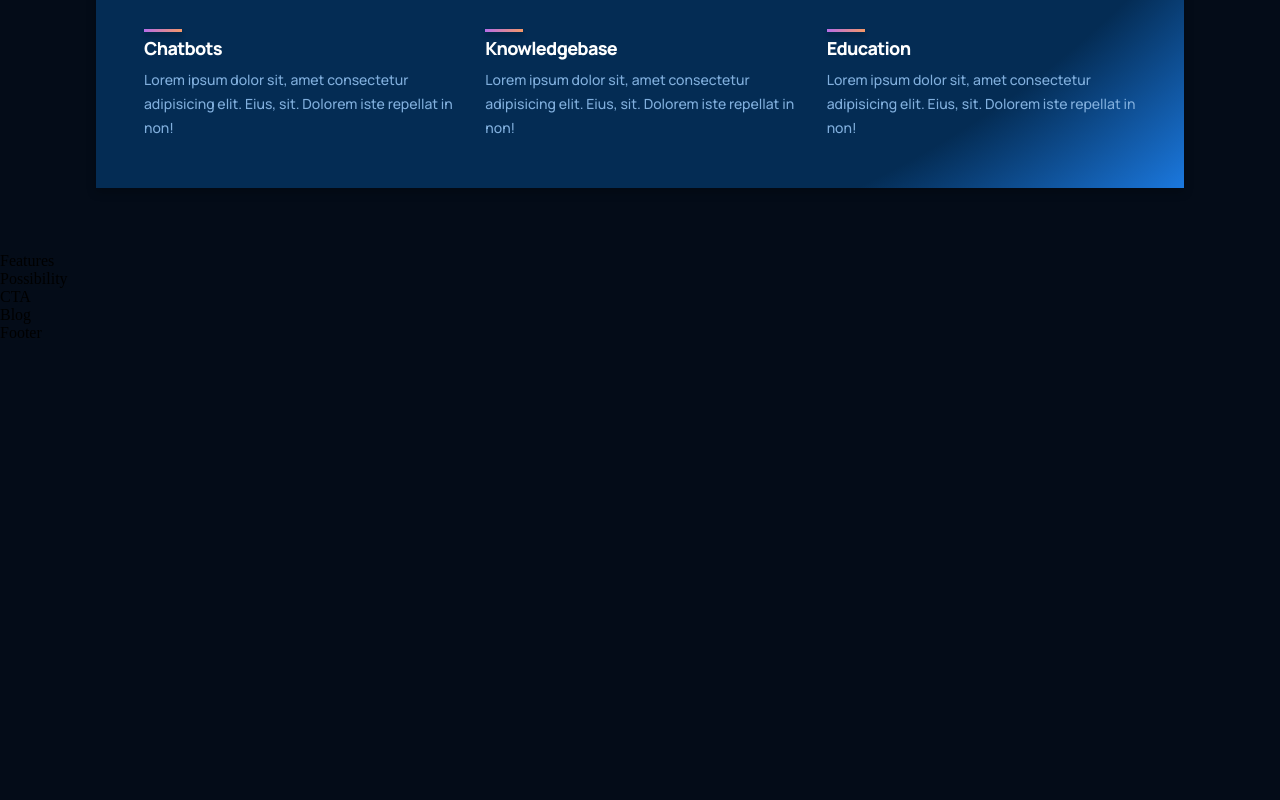
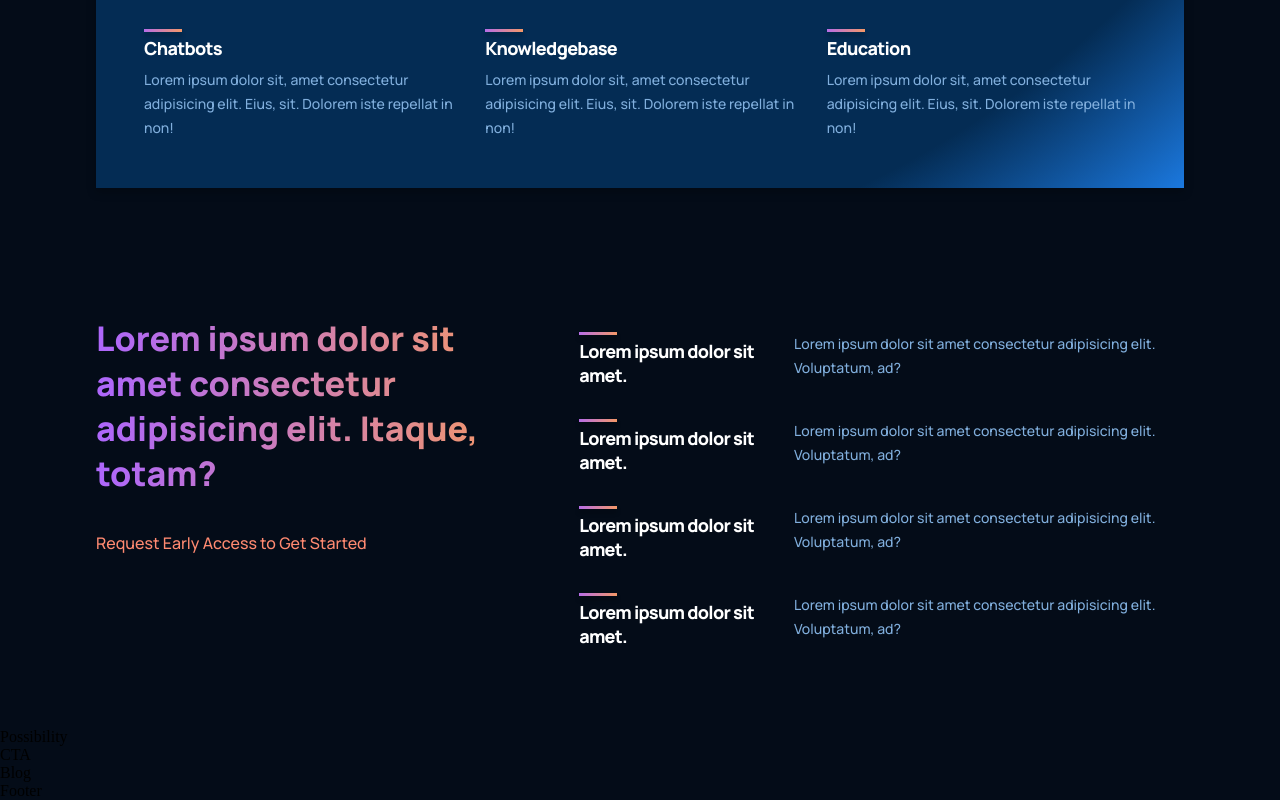
Before and after one commit to hgoncerz/ui-ux-react, a React (Create React App) app: page / in a window 1280 px wide. Shown: the part 1365-2165 px from the top of the page. Before the commit the page ends 1707 px from the top, so only its background shows below. Built offline with nearby package versions, Linux system fonts and the light colour scheme.

Commit message:
add features component and and style

```diff
--- a/src/containers/features/Features.jsx
+++ b/src/containers/features/Features.jsx
@@ -1,8 +1,47 @@
 import React from "react";
+import Feature from "../../components/feature/Feature";
 import "./features.css";
 
+const featuresData = [
+  {
+    title: "Lorem ipsum dolor sit amet.",
+    text: "Lorem ipsum dolor sit amet consectetur adipisicing elit. Voluptatum, ad?",
+  },
+  {
+    title: "Lorem ipsum dolor sit amet.",
+    text: "Lorem ipsum dolor sit amet consectetur adipisicing elit. Voluptatum, ad?",
+  },
+  {
+    title: "Lorem ipsum dolor sit amet.",
+    text: "Lorem ipsum dolor sit amet consectetur adipisicing elit. Voluptatum, ad?",
+  },
+  {
+    title: "Lorem ipsum dolor sit amet.",
+    text: "Lorem ipsum dolor sit amet consectetur adipisicing elit. Voluptatum, ad?",
+  },
+];
+
 const Features = () => {
-  return <div>Features</div>;
+  return (
+    <div className="gpt3__features section__padding" id="features">
+      <div className="gpt3__features-heading">
+        <h1 className="gradient__text">
+          Lorem ipsum dolor sit amet consectetur adipisicing elit. Itaque,
+          totam?
+        </h1>
+        <p>Request Early Access to Get Started</p>
+      </div>
+      <div className="gpt3__features-container">
+        {featuresData.map((item, index) => (
+          <Feature
+            title={item.title}
+            text={item.text}
+            key={item.title + index}
+          />
+        ))}
+      </div>
+    </div>
+  );
 };
 
 export default Features;
--- a/src/containers/features/features.css
+++ b/src/containers/features/features.css
@@ -0,0 +1,56 @@
+.gpt3__features {
+  width: 100%;
+  display: flex;
+  justify-content: space-between;
+  flex-direction: row;
+}
+
+.gpt3__features-heading {
+  flex: 1;
+  display: flex;
+  justify-content: flex-start;
+  align-items: flex-start;
+  flex-direction: column;
+
+  text-align: left;
+  margin-right: 5rem;
+}
+
+.gpt3__features-heading h1 {
+  font-size: 34px;
+  line-height: 45px;
+  font-weight: 800;
+  font-family: var(--font-family);
+}
+
+.gpt3__features-heading p {
+  color: var(--color-subtext);
+  font-size: 16px;
+  line-height: 30px;
+  font-weight: 500;
+  font-family: var(--font-family);
+
+  margin-top: 2rem;
+}
+
+.gpt3__features-container {
+  flex: 1.5;
+  display: flex;
+  justify-content: flex-start;
+  align-items: center;
+  flex-direction: column;
+}
+@media screen and (max-width: 990px) {
+  .gpt3__features {
+    flex-direction: column;
+  }
+  .gpt3__features-heading {
+    margin: 0 0 2rem 0;
+  }
+}
+@media screen and (max-width: 550px) {
+  .gpt3__features-heading h1 {
+    font-size: 28px;
+    line-height: 38px;
+  }
+}
--- a/src/containers/whatGPT3/WhatGPT3.jsx
+++ b/src/containers/whatGPT3/WhatGPT3.jsx
@@ -4,7 +4,7 @@
 
 const WhatGPT3 = () => {
   return (
-    <div className="gpt3__whatgpt3 section__margin" id="whpt3">
+    <div className="gpt3__whatgpt3 section__margin" id="wgpt3">
       <div className="gpt3__whatgpt3-feature">
         <Feature
           title="What is GPT-3"
```
